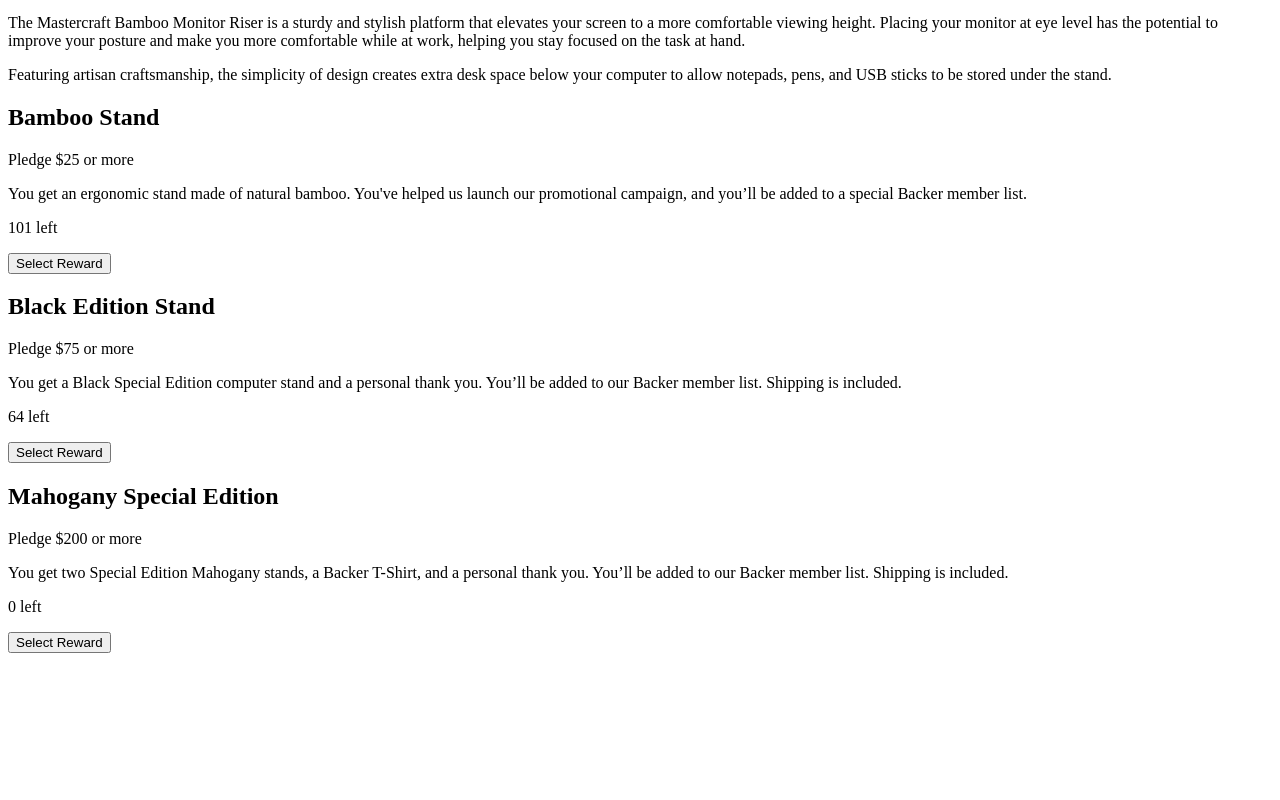
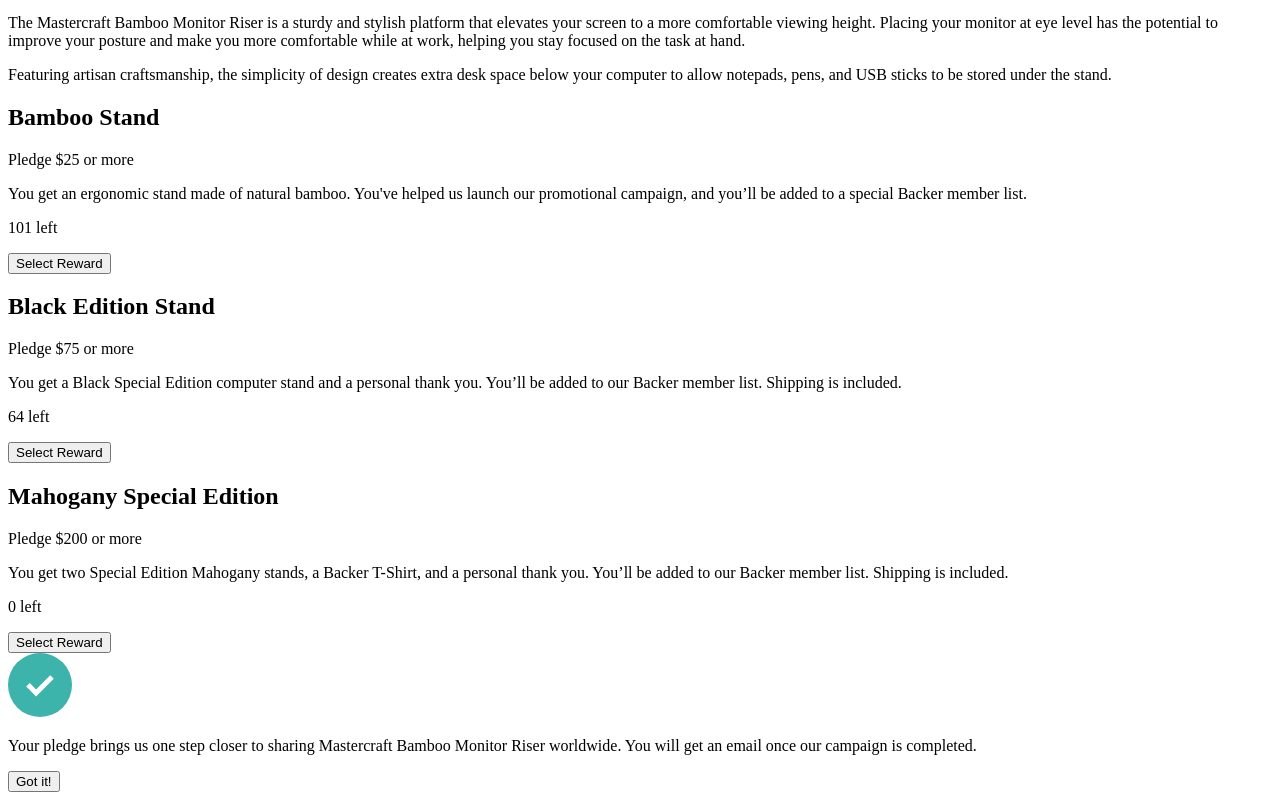
Before and after one commit to mohamedhiendy/crowdfunding-product-page-main, a plain HTML site: page index.html in a window 1280 px wide. Shown: the part 1029-1829 px from the top of the page. Before the commit the page ends 1690 px from the top, so only its background shows below. Drawn offline with Linux system fonts and the light colour scheme.

Commit message:
feat: adding div of the thanking message

```diff
--- a/index.html
+++ b/index.html
@@ -157,6 +157,21 @@
       </div>
     </main>
 
+    <div class="thanks">
+      <div class="done-img">
+        <img src="./images/icon-check.svg" alt="check-done-logo" />
+      </div>
+
+      <div class="description">
+        <p>
+          Your pledge brings us one step closer to sharing Mastercraft Bamboo
+          Monitor Riser worldwide. You will get an email once our campaign is
+          completed.
+        </p>
+      </div>
+
+      <button>Got it!</button>
+    </div>
     <!-- JS Link -->
     <script src="./JS/app.js"></script>
   </body>
```
